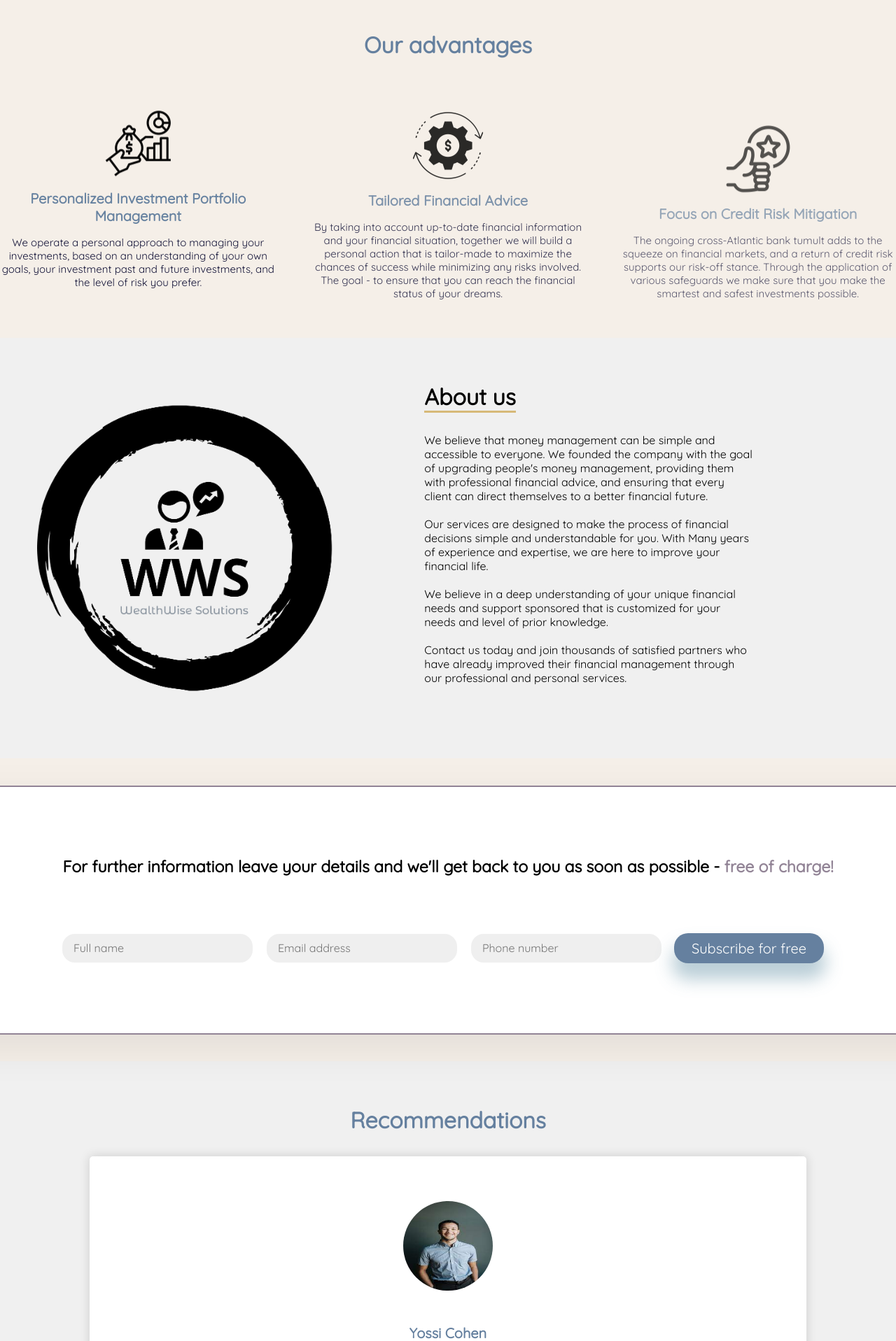
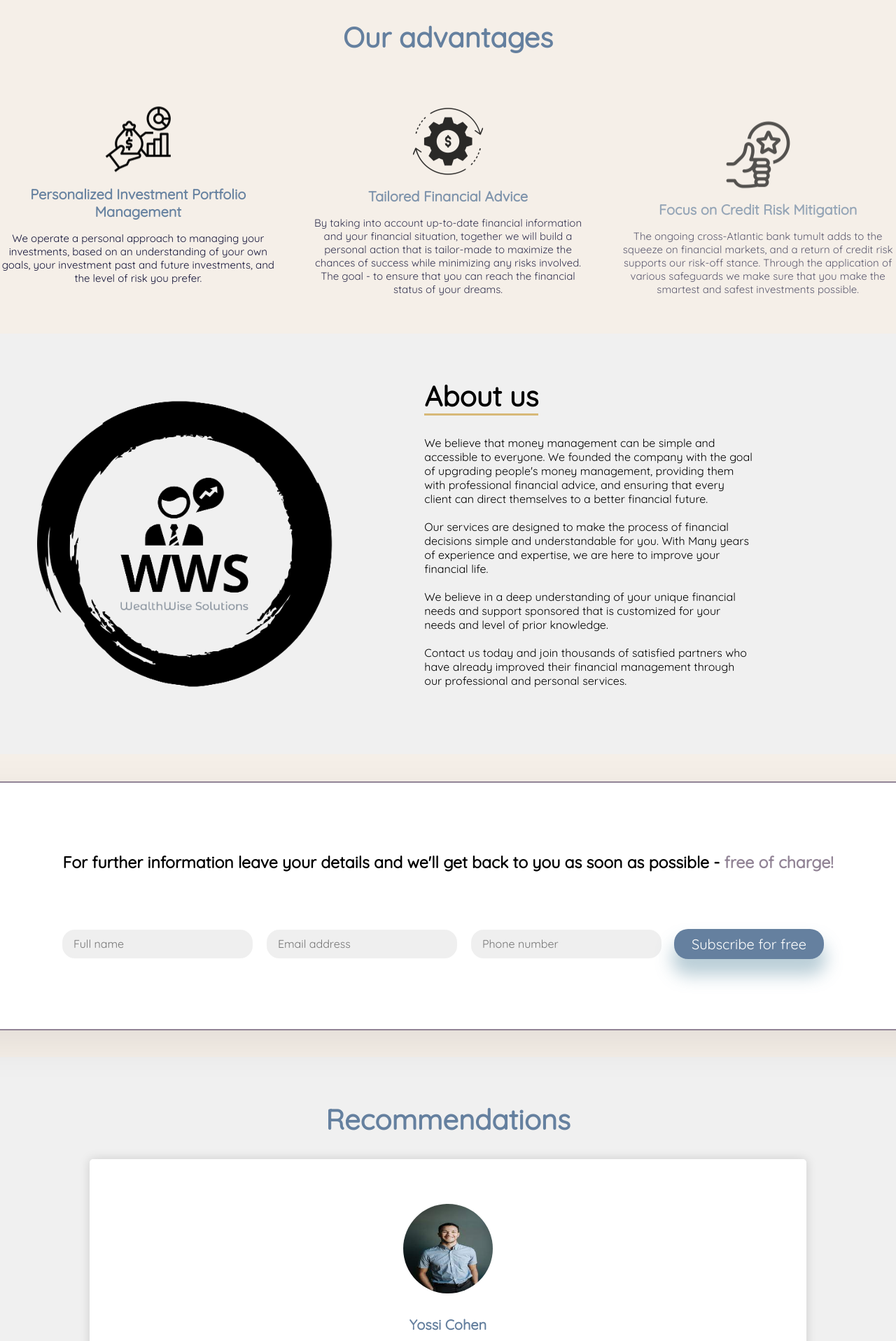
Before and after one commit to danielmishan85/Assignment-landing-page, a React (Create React App) app: page / in a window 1280 px wide. Shown: the part 880-2797 px from the top of the page at 70% size. Built offline with nearby package versions, Linux system fonts and the light colour scheme; a web font is replaced by a local one.

Commit message:
fix bugs

```diff
--- a/src/components/About/AboutUs.css
+++ b/src/components/About/AboutUs.css
@@ -26,7 +26,7 @@
 }
 
 .heading {
-  font-size: 2rem;
+  font-size: 2.5rem;
   font-weight: bold;
   text-align: start;
 }
--- a/src/components/Contact/Contact.css
+++ b/src/components/Contact/Contact.css
@@ -64,8 +64,7 @@
     gap: 3rem;
   }
   .contactHeadline {
-    font-size: 17px;
-    font-weight: 900;
+    font-size: 20px;
     padding: 0 15%;
   }
   .getInput > form {
--- a/src/components/Intro/Intro.css
+++ b/src/components/Intro/Intro.css
@@ -11,7 +11,7 @@
   width: 50%;
 }
 
-.logoImg{
+.logoImg {
   width: 20%;
   margin-top: 5%;
 }
@@ -31,7 +31,6 @@
 .i-heading2 {
   font-size: 1.5rem;
   text-align: center;
-  margin-bottom: 1rem;
   width: 80%;
 }
 
@@ -48,26 +47,26 @@
   box-shadow: 0 13px 22px 0 rgba(0, 0, 0, 0.5);
 }
 
-.i-button{
+.i-button {
   border-radius: 40px;
   padding: 15px 35px;
   font-size: 24px;
 }
 
-@media screen and (max-width: 480px){
-  .intro{
+@media screen and (max-width: 480px) {
+  .intro {
     flex-direction: column;
   }
-  .i-right{
+  .i-right {
     width: 100%;
   }
-  .logoImg{
+  .logoImg {
     width: 30%;
   }
   .i-heading {
-    font-size: 25px;
+    font-size: 2rem;
   }
-  .i-heading2{
+  .i-heading2 {
     font-size: 18px;
   }
   .i-left {
--- a/src/components/Popup/Popup.css
+++ b/src/components/Popup/Popup.css
@@ -7,7 +7,7 @@
   border-radius: 20px;
   display: flex;
   flex-direction: column;
-  gap: 1.5rem;
+  gap: 2rem;
   border: var(--boxShadowGrey);
   background-color: rgba(156, 181, 222, 0.87);
   z-index: 9999;
--- a/src/components/Services/Services.js
+++ b/src/components/Services/Services.js
@@ -11,7 +11,7 @@ const Services = ({ hasScrolled }) => {
       id='Services'
     >
       <div className={`headline ${hasScrolled ? 'visible' : 'hidden'}`}>
-        <span style={{ fontSize: '2rem' }}>Our advantages</span>
+        <span style={{ fontSize: '2.5rem' }}>Our advantages</span>
       </div>
       <div className={`services-list ${hasScrolled ? 'visible' : 'hidden'}`}>
         <div className={`srv1 ${hasScrolled ? 'visible' : 'hidden'}`}>
--- a/src/components/Testimonial/Testimonial.css
+++ b/src/components/Testimonial/Testimonial.css
@@ -8,7 +8,7 @@
 }
 
 .t-hadding > * {
-  font-size: 2rem;
+  font-size: 2.5rem;
   font-weight: bold;
   color: rgb(101, 128, 159);
 }
@@ -21,8 +21,8 @@
   padding: 4rem;
   width: 80rem;
   background: rgba(255, 255, 255, 0.26);
-  border-radius: 5px;
-  gap: 3rem;
+  border-radius: 10px;
+  gap: 2rem;
 }
 
 .testimonial > img {
@@ -59,7 +59,7 @@
 @media screen and (max-width: 480px) {
   .testimonial {
     width: 15rem;
-    padding: 4rem 1rem;
+    padding: 1rem 0.5rem;
   }
   .testimonial > * {
     transform: scale(0.8);
--- a/src/components/Testimonial/Testimonial.js
+++ b/src/components/Testimonial/Testimonial.js
@@ -19,7 +19,7 @@ const Testimonial = () => {
     },
     {
       img: profilePic2,
-      name: 'Shira lavi',
+      name: 'Shira Lavi',
       review:
       `"I am very satisfied with the service. Your accurate and quick answers are very impressive".`,
     },
```
